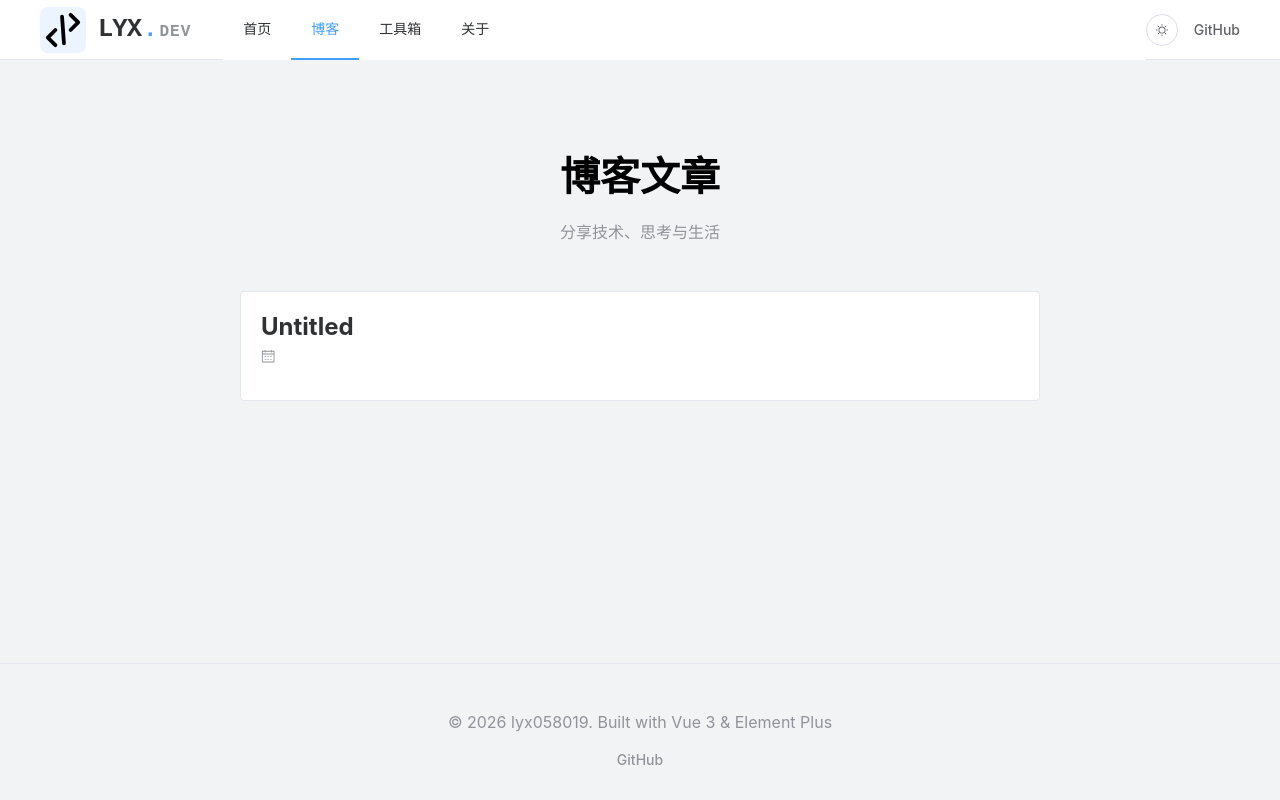
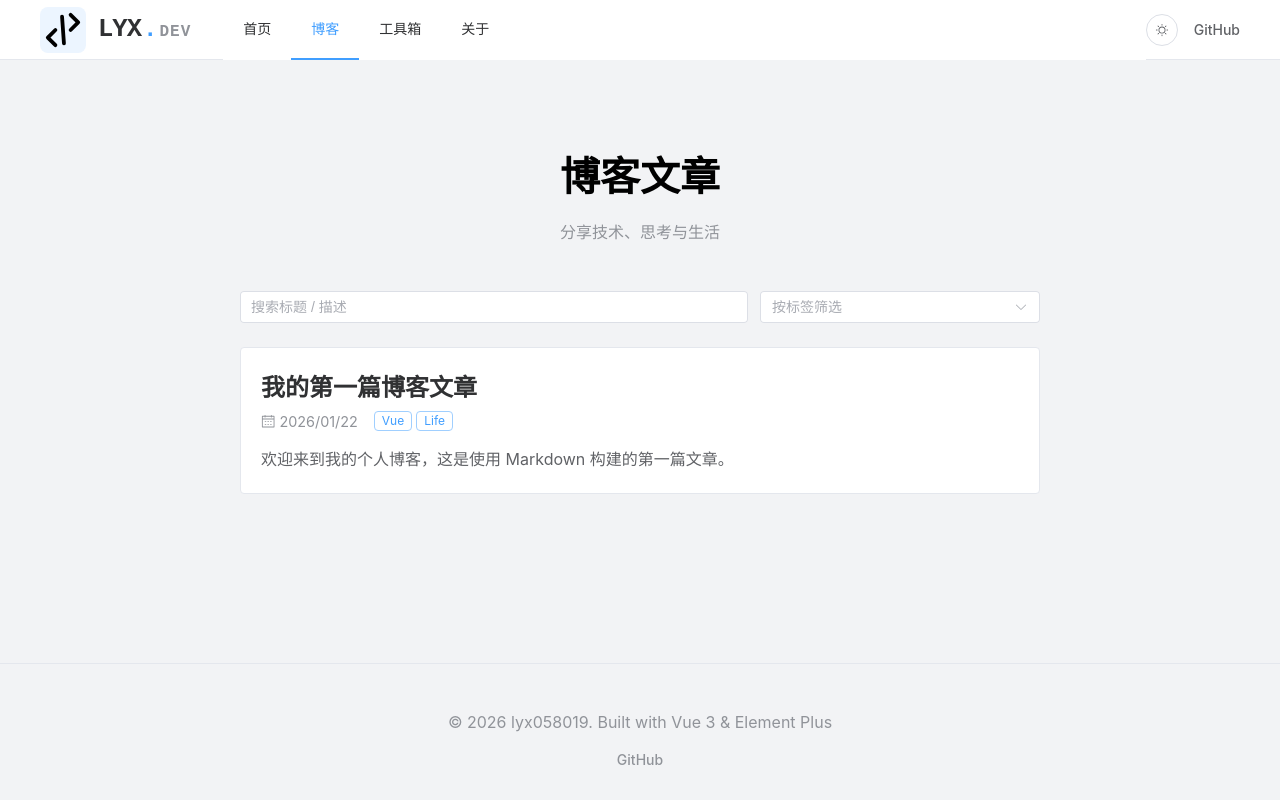
Before and after one commit to lyx058019/lyx058019.github.io, a Vue app: page /blog in a window 1280 px wide. Built offline with nearby package versions, Linux system fonts and the light colour scheme.

Commit message:
优化：构建期生成 posts 索引，移除博客页面 eager md 导入

```diff
--- a/package.json
+++ b/package.json
@@ -5,8 +5,9 @@
   "type": "module",
   "scripts": {
     "dev": "vite",
+    "posts:index": "node scripts/generate-post-index.mjs",
     "seo:gen": "node scripts/generate-seo.mjs",
-    "build": "npm run seo:gen && vue-tsc && vite build",
+    "build": "npm run posts:index && npm run seo:gen && vue-tsc && vite build",
     "preview": "vite preview",
     "test": "vitest"
   },
--- /dev/null
+++ b/src/data/posts.index.json
@@ -0,0 +1,12 @@
+[
+  {
+    "id": "hello-world",
+    "title": "我的第一篇博客文章",
+    "date": "2026-01-22",
+    "description": "欢迎来到我的个人博客，这是使用 Markdown 构建的第一篇文章。",
+    "tags": [
+      "Vue",
+      "Life"
+    ]
+  }
+]
--- a/src/seo/head.ts
+++ b/src/seo/head.ts
@@ -51,6 +51,7 @@ export interface SeoInput {
   path?: string;
   canonicalPath?: string;
   image?: string;
+  type?: string;
   noindex?: boolean;
 }
 
@@ -64,6 +65,7 @@ export function applySeo(input: SeoInput) {
 
   const url = toAbsoluteUrl(canonicalPath);
   const image = toAbsoluteUrl(input.image || DEFAULT_OG_IMAGE);
+  const type = (input.type || "website").trim() || "website";
 
   document.title = title;
 
@@ -84,7 +86,7 @@ export function applySeo(input: SeoInput) {
   }
 
   ensureMetaByProperty("og:site_name").setAttribute("content", SITE_NAME);
-  ensureMetaByProperty("og:type").setAttribute("content", "website");
+  ensureMetaByProperty("og:type").setAttribute("content", type);
   ensureMetaByProperty("og:title").setAttribute("content", title);
   ensureMetaByProperty("og:description").setAttribute("content", description);
   ensureMetaByProperty("og:url").setAttribute("content", url);
--- a/src/views/Blog.vue
+++ b/src/views/Blog.vue
@@ -1,15 +1,12 @@
 <script setup lang="ts">
 import { Calendar } from '@element-plus/icons-vue'
+import { computed, ref } from 'vue'
 import { useRouter } from 'vue-router'
+import postsIndex from '@/data/posts.index.json'
 
 const router = useRouter()
 
-// Eager load all meta data
-// unplugin-vue-markdown allows importing frontmatter
-const modules = import.meta.glob('@/data/posts/*.md', { eager: true })
-
 interface Post {
-  path: string
   id: string
   title: string
   date: string
@@ -17,19 +14,54 @@ interface Post {
   tags: string[]
 }
 
-const posts: Post[] = Object.entries(modules).map(([path, mod]: [string, any]) => {
-  // path like /src/data/posts/hello-world.md
-  const id = path.split('/').pop()?.replace('.md', '') || ''
-  const fm = mod.frontmatter || {}
-  return {
-    path,
-    id,
-    title: fm.title || 'Untitled',
-    date: fm.date || '',
-    description: fm.description || '',
-    tags: fm.tags || []
+const posts: Post[] = (Array.isArray(postsIndex) ? postsIndex : [])
+  .map((p: any) => ({
+    id: typeof p?.id === 'string' ? p.id : '',
+    title: typeof p?.title === 'string' ? p.title : 'Untitled',
+    date: typeof p?.date === 'string' ? p.date : '',
+    description: typeof p?.description === 'string' ? p.description : '',
+    tags: Array.isArray(p?.tags) ? p.tags.filter((t: any) => typeof t === 'string') : [],
+  }))
+  .filter((p) => !!p.id)
+
+const query = ref('')
+const activeTags = ref<string[]>([])
+
+const allTags = computed(() => {
+  const set = new Set<string>()
+  for (const p of posts) {
+    for (const t of p.tags || []) {
+      if (typeof t === 'string' && t.trim()) set.add(t)
+    }
   }
-}).sort((a, b) => new Date(b.date).getTime() - new Date(a.date).getTime())
+  return Array.from(set).sort((a, b) => a.localeCompare(b))
+})
+
+const filteredPosts = computed(() => {
+  const q = query.value.trim().toLowerCase()
+  const tags = activeTags.value
+
+  return posts.filter((p) => {
+    if (q) {
+      const hay = `${p.title || ''} ${p.description || ''}`.toLowerCase()
+      if (!hay.includes(q)) return false
+    }
+    if (tags.length) {
+      const postTags = Array.isArray(p.tags) ? p.tags : []
+      for (const t of tags) {
+        if (!postTags.includes(t)) return false
+      }
+    }
+    return true
+  })
+})
+
+const formatDate = (raw: string) => {
+  if (!raw) return ''
+  const d = new Date(raw)
+  if (Number.isNaN(d.getTime())) return raw
+  return d.toLocaleDateString('zh-CN', { year: 'numeric', month: '2-digit', day: '2-digit' })
+}
 
 const goToPost = (id: string) => {
   router.push(`/blog/${id}`)
@@ -43,14 +75,21 @@ const goToPost = (id: string) => {
       <p class="page-subtitle">分享技术、思考与生活</p>
     </div>
 
+    <div class="filters">
+      <el-input v-model="query" clearable placeholder="搜索标题 / 描述" class="search" />
+      <el-select v-model="activeTags" multiple clearable collapse-tags collapse-tags-tooltip placeholder="按标签筛选" class="tags">
+        <el-option v-for="tag in allTags" :key="tag" :label="tag" :value="tag" />
+      </el-select>
+    </div>
+
     <div class="post-list">
-      <el-card v-for="post in posts" :key="post.id" class="post-item" shadow="hover" @click="goToPost(post.id)">
+      <el-card v-for="post in filteredPosts" :key="post.id" class="post-item" shadow="hover" @click="goToPost(post.id)">
         <div class="post-content">
           <h2 class="post-title">{{ post.title }}</h2>
           <div class="post-meta">
             <span class="meta-item"><el-icon>
                 <Calendar />
-              </el-icon> {{ post.date }}</span>
+              </el-icon> {{ formatDate(post.date) }}</span>
             <span class="meta-item" v-if="post.tags.length">
               <el-tag v-for="tag in post.tags" :key="tag" size="small" effect="plain">{{ tag }}</el-tag>
             </span>
@@ -58,6 +97,8 @@ const goToPost = (id: string) => {
           <p class="post-desc">{{ post.description }}</p>
         </div>
       </el-card>
+
+      <el-empty v-if="!filteredPosts.length" description="没有匹配的文章" />
     </div>
   </div>
 </template>
@@ -119,4 +160,32 @@ const goToPost = (id: string) => {
     margin: 0;
   }
 }
+
+.filters {
+  display: flex;
+  gap: 12px;
+  align-items: center;
+  margin: 0 auto 1.5rem;
+  max-width: 800px;
+
+  .search {
+    flex: 1;
+    min-width: 220px;
+  }
+
+  .tags {
+    width: 280px;
+  }
+}
+
+@media (max-width: 600px) {
+  .filters {
+    flex-direction: column;
+    align-items: stretch;
+
+    .tags {
+      width: 100%;
+    }
+  }
+}
 </style>
--- a/src/views/BlogPost.vue
+++ b/src/views/BlogPost.vue
@@ -1,8 +1,9 @@
 <script setup lang="ts">
 import { ArrowLeft } from '@element-plus/icons-vue'
-import { shallowRef, watchEffect } from 'vue'
+import { computed, nextTick, shallowRef, watchEffect } from 'vue'
 import { useRoute, useRouter } from 'vue-router'
 import { applySeo } from '@/seo/head'
+import postsIndex from '@/data/posts.index.json'
 
 const route = useRoute()
 const router = useRouter()
@@ -11,37 +12,159 @@ const modules = import.meta.glob('@/data/posts/*.md')
 
 const postComponent = shallowRef<any>(null)
 const error = shallowRef(false)
+const frontmatter = shallowRef<Record<string, any>>({})
+const contentEl = shallowRef<HTMLElement | null>(null)
+
+type TocItem = { id: string; text: string; level: number }
+const toc = shallowRef<TocItem[]>([])
+
+type PostMeta = { id: string; title: string; date: string; description: string; tags: string[] }
+const allPosts = computed<PostMeta[]>(() => {
+  return (Array.isArray(postsIndex) ? postsIndex : [])
+    .map((p: any) => ({
+      id: typeof p?.id === 'string' ? p.id : '',
+      title: typeof p?.title === 'string' ? p.title : 'Untitled',
+      date: typeof p?.date === 'string' ? p.date : '',
+      description: typeof p?.description === 'string' ? p.description : '',
+      tags: Array.isArray(p?.tags) ? p.tags.filter((t: any) => typeof t === 'string') : [],
+    }))
+    .filter((p) => !!p.id)
+})
+
+const title = computed(() => {
+  const v = frontmatter.value?.title
+  return typeof v === 'string' ? v : ''
+})
+
+const description = computed(() => {
+  const v = frontmatter.value?.description
+  return typeof v === 'string' ? v : ''
+})
+
+const tags = computed(() => {
+  const v = frontmatter.value?.tags
+  return Array.isArray(v) ? v.filter((t) => typeof t === 'string') : []
+})
+
+const dateText = computed(() => {
+  const raw = frontmatter.value?.date
+  if (typeof raw !== 'string' || !raw) return ''
+  const d = new Date(raw)
+  if (Number.isNaN(d.getTime())) return raw
+  return d.toLocaleDateString('zh-CN', { year: 'numeric', month: '2-digit', day: '2-digit' })
+})
+
+const currentId = computed(() => {
+  const raw = route.params.id
+  if (Array.isArray(raw)) return raw[0] || ''
+  return typeof raw === 'string' ? raw : ''
+})
+
+const currentIndex = computed(() => allPosts.value.findIndex((p) => p.id === currentId.value))
+const prevPost = computed(() => (currentIndex.value > 0 ? allPosts.value[currentIndex.value - 1] : null))
+const nextPost = computed(() =>
+  currentIndex.value >= 0 && currentIndex.value < allPosts.value.length - 1
+    ? allPosts.value[currentIndex.value + 1]
+    : null,
+)
+
+const goToPost = (id: string) => {
+  router.push(`/blog/${id}`)
+}
+
+const slugifyHeading = (text: string) => {
+  const base = text
+    .trim()
+    .toLowerCase()
+    .replace(/[\u200B-\u200D\uFEFF]/g, '')
+    .replace(/[^a-z0-9\s-]/g, '')
+    .replace(/\s+/g, '-')
+    .replace(/-+/g, '-')
+    .replace(/^-|-$/g, '')
+  return base
+}
+
+const buildToc = () => {
+  const root = contentEl.value
+  if (!root) {
+    toc.value = []
+    return
+  }
+
+  const headings = Array.from(root.querySelectorAll('.markdown-body h2, .markdown-body h3')) as HTMLElement[]
+  const used = new Map<string, number>()
+  const items: TocItem[] = []
+
+  for (const el of headings) {
+    const level = el.tagName === 'H3' ? 3 : 2
+    const text = (el.textContent || '').trim()
+    if (!text) continue
+
+    let id = el.id || slugifyHeading(text)
+    if (!id) id = `section`
+
+    const seen = used.get(id) || 0
+    used.set(id, seen + 1)
+    if (seen > 0) id = `${id}-${seen + 1}`
+
+    el.id = id
+    items.push({ id, text, level })
+  }
+
+  toc.value = items
+}
 
 // 动态加载 Markdown 组件
-watchEffect(async () => {
-  const id = route.params.id
+watchEffect((onCleanup) => {
+  let cancelled = false
+  onCleanup(() => {
+    cancelled = true
+  })
+
+  const id = currentId.value
   if (!id) return
 
   const path = `/src/data/posts/${id}.md`
   const importer = modules[path]
+
+  error.value = false
+  postComponent.value = null
+  frontmatter.value = {}
+  toc.value = []
 
   if (!importer) {
     error.value = true
     return
   }
 
+  ;(async () => {
     try {
       const comp = await importer()
+      if (cancelled) return
+
       postComponent.value = (comp as any).default
 
       const fm = (comp as any).frontmatter || (postComponent.value as any)?.frontmatter || {}
-    const fmTitle = typeof fm.title === 'string' ? fm.title : undefined
-    const fmDesc = typeof fm.description === 'string' ? fm.description : undefined
+      frontmatter.value = fm && typeof fm === 'object' ? fm : {}
+      const fmTitle = typeof frontmatter.value.title === 'string' ? frontmatter.value.title : undefined
+      const fmDesc = typeof frontmatter.value.description === 'string' ? frontmatter.value.description : undefined
 
       applySeo({
         title: fmTitle ? `${fmTitle} | 博客 | LYX.DEV` : undefined,
         description: fmDesc,
         canonicalPath: `/blog/${id}`,
+        type: 'article',
       })
+
+      await nextTick()
+      if (cancelled) return
+      buildToc()
     } catch (e) {
       console.error(e)
+      if (cancelled) return
       error.value = true
     }
+  })()
 })
 
 const goBack = () => {
@@ -57,10 +180,35 @@ const goBack = () => {
       <el-empty description="文章未找到或加载失败" />
     </div>
 
-    <article v-else-if="postComponent" class="markdown-body">
-      <!-- 渲染 Markdown 组件 -->
-      <!-- Markdown 组件通常自带 frontmatter，如果需要在外部显示标题可读取 postComponent.frontmatter -->
+    <article v-else-if="postComponent" class="post" ref="contentEl">
+      <header class="post-header">
+        <h1 class="post-title" v-if="title">{{ title }}</h1>
+        <p class="post-desc" v-if="description">{{ description }}</p>
+        <div class="post-meta" v-if="dateText || tags.length">
+          <span class="post-date" v-if="dateText">{{ dateText }}</span>
+          <span class="post-tags" v-if="tags.length">
+            <el-tag v-for="tag in tags" :key="tag" size="small" effect="plain">{{ tag }}</el-tag>
+          </span>
+        </div>
+      </header>
+
+      <el-card v-if="toc.length" class="toc" shadow="never">
+        <div class="toc-title">目录</div>
+        <div class="toc-list">
+          <a v-for="item in toc" :key="item.id" class="toc-link" :class="{ h3: item.level === 3 }" :href="`#${item.id}`">
+            {{ item.text }}
+          </a>
+        </div>
+      </el-card>
+
+      <div class="markdown-body">
         <component :is="postComponent" />
+      </div>
+
+      <div class="post-nav" v-if="prevPost || nextPost">
+        <el-button v-if="prevPost" plain @click="goToPost(prevPost.id)">上一篇：{{ prevPost.title }}</el-button>
+        <el-button v-if="nextPost" plain @click="goToPost(nextPost.id)">下一篇：{{ nextPost.title }}</el-button>
+      </div>
     </article>
 
     <el-skeleton v-else :rows="10" animated />
@@ -76,6 +224,84 @@ const goBack = () => {
 
   .back-btn {
     margin-bottom: 2rem;
+  }
+}
+
+.post {
+  .post-header {
+    margin-bottom: 1.5rem;
+    padding-bottom: 1rem;
+    border-bottom: 1px solid var(--el-border-color);
+  }
+
+  .post-title {
+    margin: 0 0 0.5rem;
+    font-size: 2rem;
+    letter-spacing: 0.2px;
+    color: var(--el-text-color-primary);
+  }
+
+  .post-desc {
+    margin: 0 0 0.75rem;
+    color: var(--el-text-color-regular);
+    line-height: 1.7;
+  }
+
+  .post-meta {
+    display: flex;
+    align-items: center;
+    gap: 12px;
+    flex-wrap: wrap;
+    color: var(--el-text-color-secondary);
+    font-size: 0.9rem;
+  }
+
+  .post-tags {
+    display: inline-flex;
+    gap: 6px;
+    flex-wrap: wrap;
+  }
+
+  .toc {
+    margin: 1rem 0 1.25rem;
+    border-radius: 12px;
+    background: var(--el-fill-color-lighter);
+  }
+
+  .toc-title {
+    font-weight: 600;
+    color: var(--el-text-color-primary);
+    margin-bottom: 8px;
+  }
+
+  .toc-list {
+    display: flex;
+    flex-direction: column;
+    gap: 6px;
+  }
+
+  .toc-link {
+    color: var(--el-text-color-regular);
+    text-decoration: none;
+    line-height: 1.5;
+  }
+
+  .toc-link:hover {
+    color: var(--el-color-primary);
+    text-decoration: underline;
+  }
+
+  .toc-link.h3 {
+    padding-left: 14px;
+    font-size: 0.95em;
+  }
+
+  .post-nav {
+    display: flex;
+    justify-content: space-between;
+    gap: 12px;
+    margin-top: 1.5rem;
+    flex-wrap: wrap;
   }
 }
 
```
Also changed, not shown: scripts/generate-post-index.mjs (added, +54 -0 lines), scripts/README.md. Lines whose indentation alone changed are shown as unchanged.
